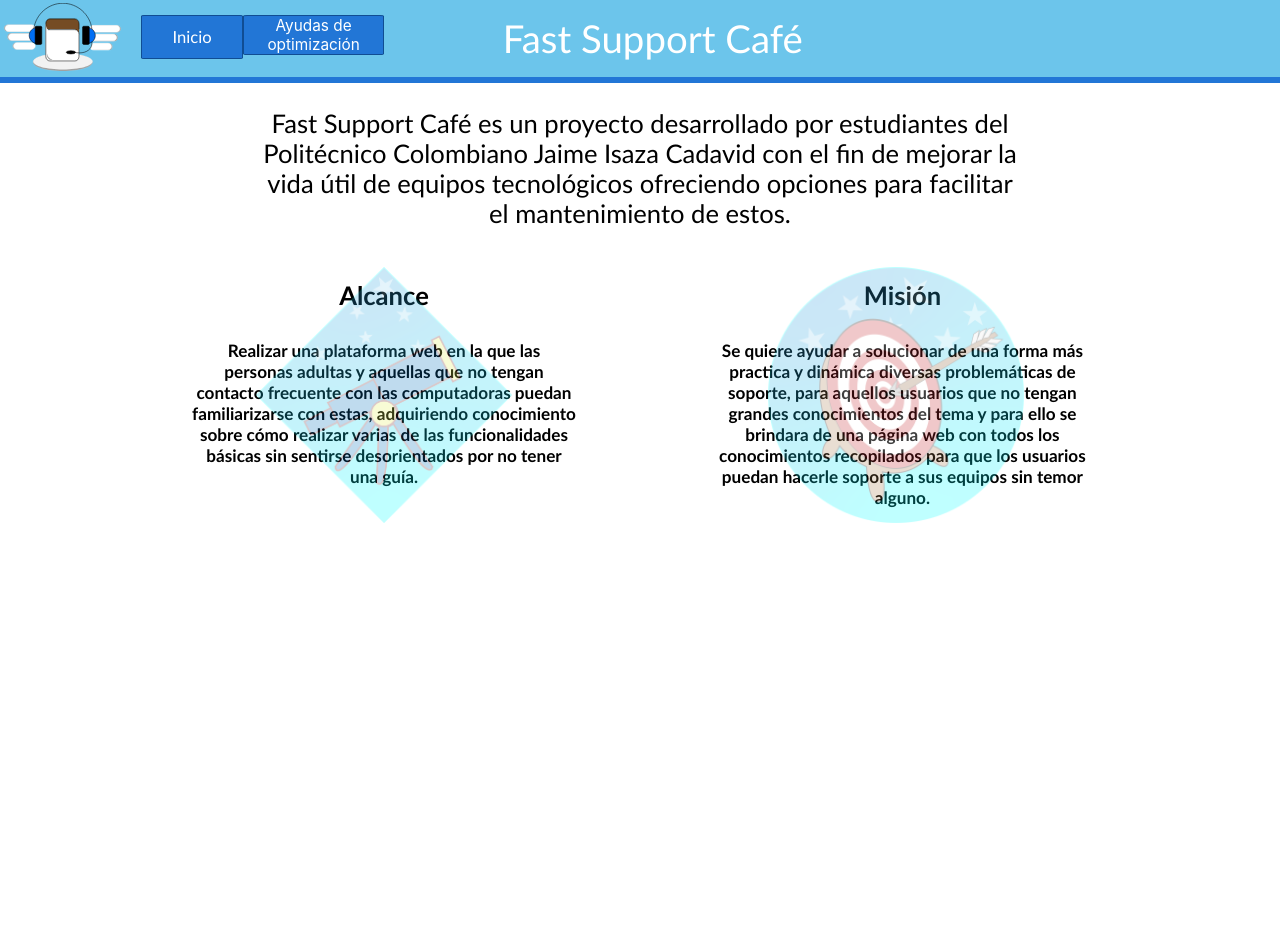
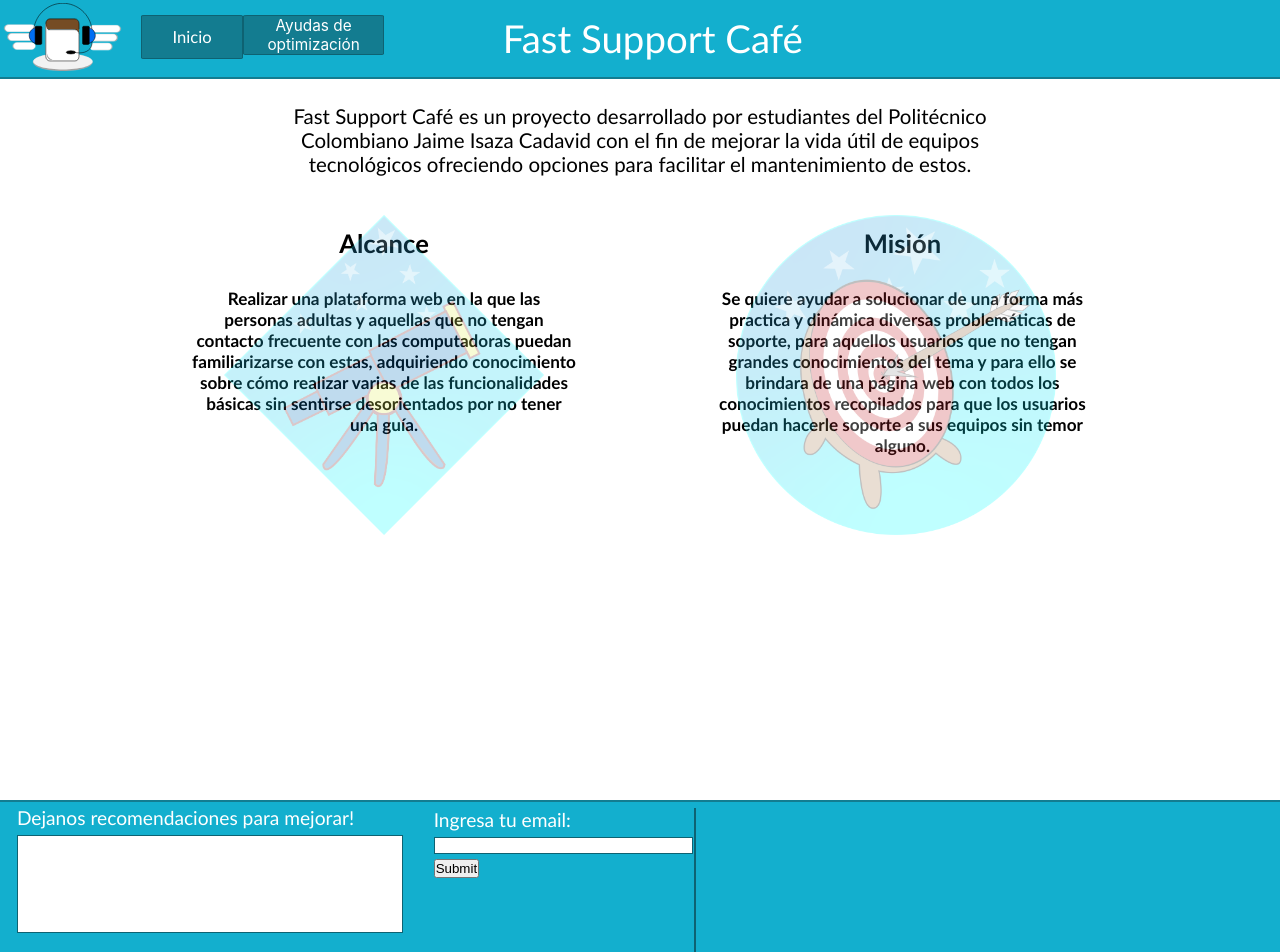
Before and after one commit to Missalejolo/Fast_Support_Cafe, a React (Create React App) app: page / in a window 1280 px wide. Shown: the top 952 px of the page. Before the commit the page ends 800 px from the top, so only its background shows below. Built offline with nearby package versions, Linux system fonts and the light colour scheme.

Commit message:
Footer agregado

```diff
--- a/public/index.html
+++ b/public/index.html
@@ -2,7 +2,7 @@
 <html lang="en">
   <head>
     <meta charset="utf-8" />
-    <link rel="icon" href="%PUBLIC_URL%/favicon.ico" />
+    <link rel="icon" href="%PUBLIC_URL%/favicon.png" />
     <meta name="viewport" content="width=device-width, initial-scale=1" />
     <meta name="theme-color" content="#000000" />
     <meta
@@ -24,7 +24,7 @@
       work correctly both with client-side routing and a non-root public URL.
       Learn how to configure a non-root public URL by running `npm run build`.
     -->
-    <title>React App</title>
+    <title>Fast Support Café</title>
   </head>
   <body>
     <noscript>You need to enable JavaScript to run this app.</noscript>
--- a/src/App.css
+++ b/src/App.css
@@ -8,16 +8,16 @@
 }
 .App-header {
   margin-bottom: 1%;
-  background-color: #6cc5eb;
+  background-color: #13AFCE;
   display: grid;
   grid-template-columns: 11% 8% 8% 48%;
   color: white;
-  border-bottom: 0.5vw solid rgb(34, 118, 214);
+  border-bottom: 0.2vw solid #137C90;
   height: 6vw;
   overflow: auto;
 }
 .box2{
-  border: 0.1vw solid rgb(16, 77, 147);
+  border: 0.1vw solid #0e6272;
   border-radius: 3%;
   margin-top: 1.2vw;
   margin-bottom: 1.2vw;
@@ -26,7 +26,7 @@
   font-size: 1.3vw;
   justify-content: center;
   align-items: center;
-  background-color: rgb(34, 118, 214);
+  background-color: #137C90;
   height: 3.25vw;
   overflow: auto;
 }
@@ -57,8 +57,8 @@
   list-style: none;
 }
 #menu li>a{
-  background-color: rgb(34, 118, 214);
-  border: 0.1vw solid rgb(16, 77, 147);
+  background-color: #137C90;
+  border: 0.1vw solid #0e6272;
   border-radius: 3%;
   color: white;
   display: block;
@@ -84,35 +84,75 @@
   display: block;
   text-align: center;
   margin: 2% 20% 2% 20%;
-  font-size: 2vw;
+  font-size: 1.6vw;
   font-family: 'Trebuchet MS', 'Lucida Sans Unicode', 'Lucida Grande', 'Lucida Sans', Arial, sans-serif;
 }
 .imagenes{
   text-align: center;
   display: grid;
-  margin: 3% 10% 3% 10%;
+  margin: 3% 10% 0% 10%;
   grid-template-columns: 50% 50%;
 }
 .alcancelogo{
-  height: 20vw;
+  height: 25vw;
   opacity: 25%;
 }
 .misionlogo{
-  height: 20vw;
+  height: 25vw;
   opacity: 25%;
 }
 .alcancetexto{
   width: 30%;
   display: block;
-  margin: 1% 15% 2% 5%;
+  margin: 1% 15% 0% 5%;
   font-family: 'Trebuchet MS', 'Lucida Sans Unicode', 'Lucida Grande', 'Lucida Sans', Arial, sans-serif;
   font-size: 2vw;
   position: absolute;
 }
 .misiontexto{
   display: block;
-  margin: 1% 15% 2% 6%;
+  margin: 1% 15% 0% 6%;
   font-family: 'Trebuchet MS', 'Lucida Sans Unicode', 'Lucida Grande', 'Lucida Sans', Arial, sans-serif;
   font-size: 2vw;
   position: absolute;
 }
+.footer{
+  min-height: 100%;
+  display: grid;
+  grid-template-columns: 33% 22% 27% 27%;
+}
+.footeraspects{
+background-color: #13AFCE;
+border-top: 0.2vw solid #137C90;
+position: absolute;
+width: 100%;
+height: 25%;
+top: 100%;
+}
+.txtbox{
+  color: white;
+  font-family: 'Trebuchet MS', 'Lucida Sans Unicode', 'Lucida Grande', 'Lucida Sans', Arial, sans-serif;
+  font-size: 1.5vw;
+  margin: 1% 3% 2% 4%
+}
+.textbox{
+  columns: 40;
+  border: 1px solid #0e6272;
+  text-justify: auto;
+  margin-top: 1.5%;
+  width: 30vw;
+  height: 7.5vw;
+  resize: none;
+}
+.footer2{
+  color: white;
+  font-family: 'Trebuchet MS', 'Lucida Sans Unicode', 'Lucida Grande', 'Lucida Sans', Arial, sans-serif;
+  font-size: 1.5vw;
+  margin: 2% 3% 2% 4%;
+  border-right: 0.2vw solid #0e6272;
+}
+.email{
+  border: 1.3px solid #0e6272;
+  text-justify: auto;
+  resize: none;
+}
--- a/src/App.js
+++ b/src/App.js
@@ -21,8 +21,8 @@
           <li><a>Ayudas de optimización</a>
             <ul>
               <li><Link to="desfragmentaciondisco">Desfragmentación de disco</Link></li>
-              <li><a href="">Example</a></li>
-              <li><a href="">Example</a></li>
+              <li><a href="">Texto de Ejemplo</a></li>
+              <li><a href="">Texto de Ejemplo</a></li>
             </ul>
           </li>
           </ul>
@@ -59,6 +59,21 @@
           </div>
         </div>
       </body>
+      <footer className="footeraspects">
+      <div className="footer">
+      <div className="txtbox">
+      <label className="textboxtitle">Dejanos recomendaciones para mejorar!</label><p/>
+      <textarea className="textbox" rows="10" cols="40"></textarea>
+      </div>
+      <div className="footer2">
+      <label for="email">Ingresa tu email:</label><br/>
+      <input type="email" className="email"
+       pattern=".+@\.com" size="30" required></input><p/>
+       <input type="submit"></input>
+      </div>
+
+      </div>
+      </footer>
     </div>
     </BrowserRouter>
 
```
Also changed, not shown: public/favicon.png (added), public/manifest.json, 1 other file (tests, documents, lock files or other folders).
